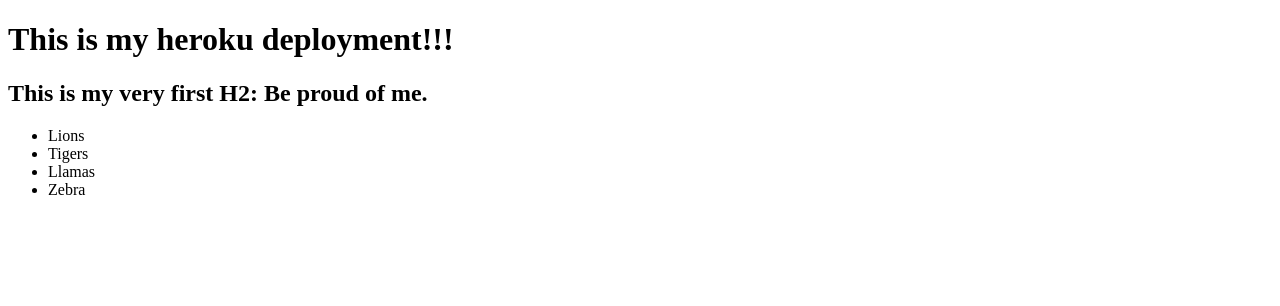
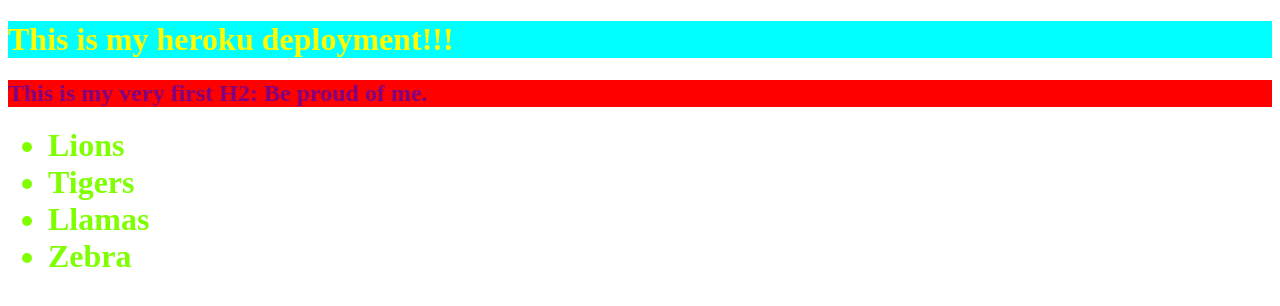
Before and after one commit to Jackson-Jerman/f24-hosting-demo, a website: page index.html in a window 1280 px wide. Drawn offline with Linux system fonts and the light colour scheme.

Commit message:
third commit

```diff
--- a/index.html
+++ b/index.html
@@ -5,6 +5,9 @@
   <meta http-equiv="X-UA-Compatible" content="IE=edge">
   <meta name="viewport" content="width=device-width, initial-scale=1.0">
   <title>Heroku Test</title>
+  <link rel="stylesheet" href="./styles.css">
+  <link rel="stylesheet" href="/css">
+</head>
 </head>
 <body>
   <h1>This is my heroku deployment!!!</h1>
--- a/server/index.js
+++ b/server/index.js
@@ -7,6 +7,10 @@
     res.sendFile(path.join(__dirname, '../index.html'))
 })
 
+app.get('/css', (req, res) => {
+    res.sendFile(path.join(__dirname, '../styles.css'))
+})
+
 const port = process.env.PORT || 4005
 
 app.listen(port, () => {
--- /dev/null
+++ b/styles.css
@@ -0,0 +1,15 @@
+h1 {
+    background-color: aqua;
+    color: yellow;
+}
+
+h2 {
+    background-color: red;
+    color: purple;
+}
+
+li {
+    font-size: xx-large;
+    font-weight: bolder;
+    color: chartreuse;
+}
```
